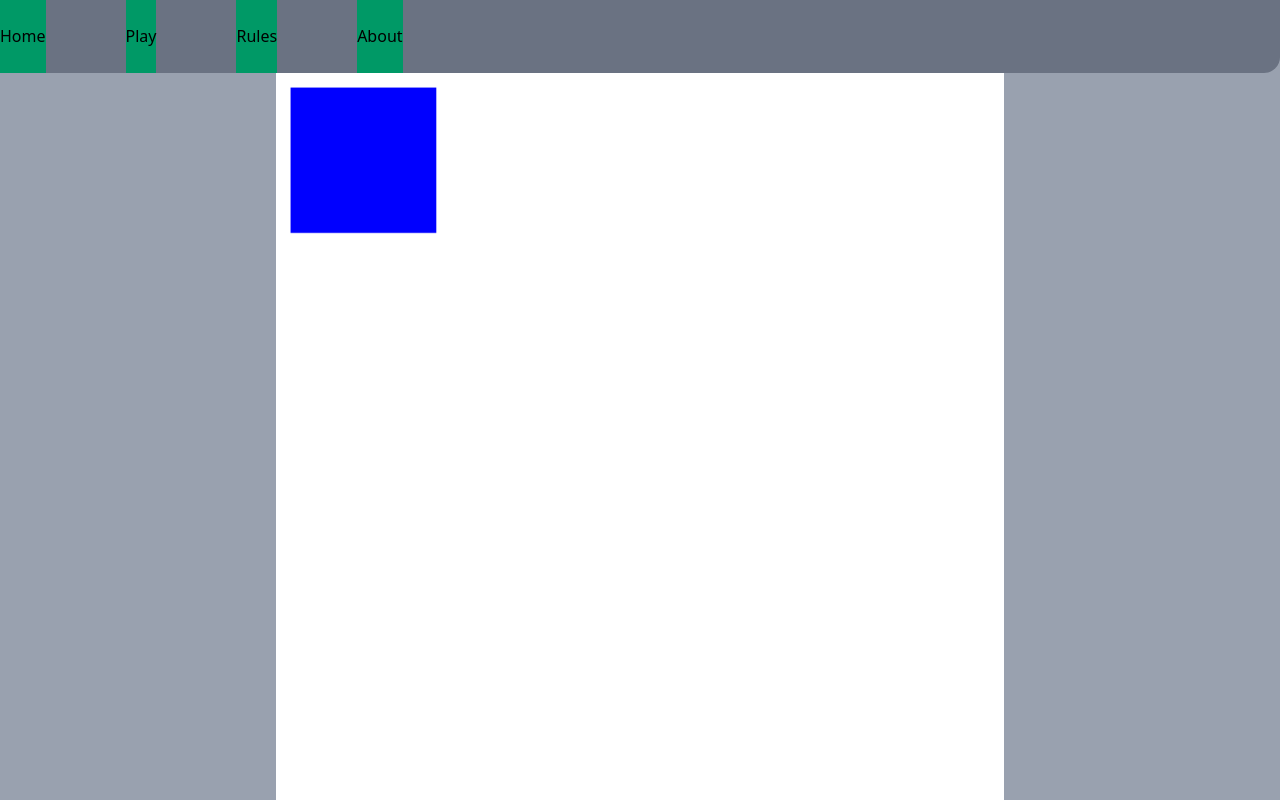
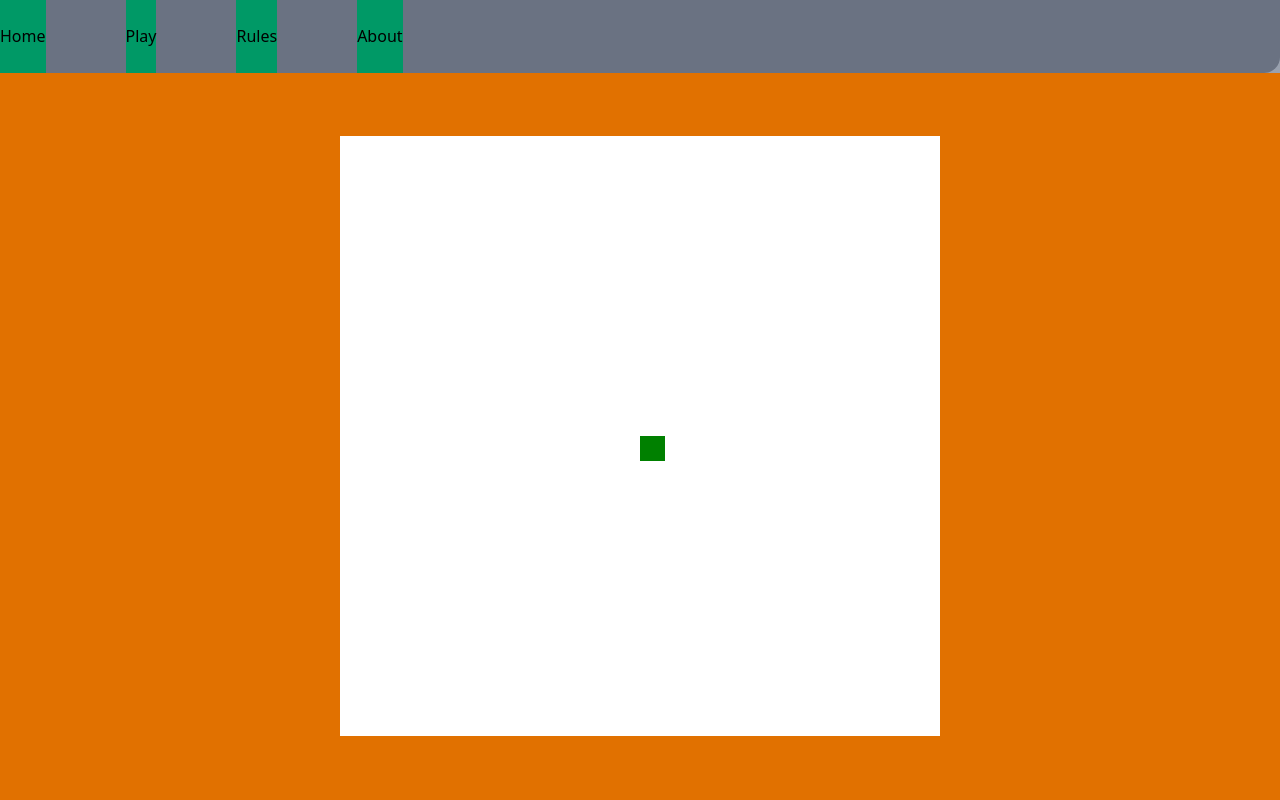
Before and after one commit to Deepcode007/Snake-Game, a React (Vite) app: page / in a window 1280 px wide. Built offline with nearby package versions, Linux system fonts and the light colour scheme.

Commit message:
Feat: Setup the canvas in react.

```diff
--- a/src/App.tsx
+++ b/src/App.tsx
@@ -1,18 +1,46 @@
-import { useEffect, useRef } from "react";
+import { createContext, useState, type ReactNode } from "react";
 import { Navbar } from "./components/navbar";
 import "./index.css";
 import { Canvas } from "./components/canvas";
 
+export interface SnakeSegment {
+    x: number,
+    y: number
+}
+
+export interface GlobalContextType {
+    snake: SnakeSegment[];
+    setSnake: React.Dispatch<React.SetStateAction<SnakeSegment[]>>;
+    food: { x: number; y: number };
+    setFood: React.Dispatch<React.SetStateAction<{ x: number; y: number }>>;
+}
+
+export const grid_size = 25;
+export const GlobalContext = createContext<GlobalContextType | null>(null);
+export const GlobalProvider = ({ children }: { children: ReactNode }) => {
+    const [snake, setSnake] = useState([
+        { x: 0, y: 0 },
+    ]);
+    const [food, setFood] = useState({ x: 1, y: 1 });
+
+    return (
+        <GlobalContext.Provider value={{ snake, setSnake, food, setFood }}>
+            {children}
+        </GlobalContext.Provider>
+    );
+};
 
 export function App() {
     return (
-        <div className="bg-gray-400 h-screen flex flex-col">
-            <Navbar></Navbar>
-            <div className="flex justify-center align-middle h-full w-full">
-                <Canvas/>
+        <GlobalProvider>
+            <div className="bg-gray-400 h-screen flex flex-col">
+                <Navbar></Navbar>
+                <div className="flex justify-center items-center h-full w-full bg-amber-600">
+                    <Canvas />
+                </div>
             </div>
-      </div>
-  );
+        </GlobalProvider>
+    );
 }
 
 export default App;
--- a/src/components/canvas.tsx
+++ b/src/components/canvas.tsx
@@ -1,26 +1,59 @@
-import { useEffect, useRef } from "react";
+import { GlobalContext, grid_size, type GlobalContextType } from "@/App";
+import { draw } from "@/functions/game";
+import { useContext, useEffect, useRef } from "react";
 
+export function Canvas() {
+    const { snake, setSnake } = useContext(GlobalContext) as GlobalContextType;
+    const canvasRef = useRef<HTMLCanvasElement>(null);
 
-export function Canvas()
-{
-    const canvasRef = useRef(null);
     useEffect(() => {
-        const canvas = canvasRef.current as HTMLCanvasElement | null;
-        // Ensure canvas is available before accessing context
-        if (canvas) {
-            const ctx = canvas.getContext('2d') as CanvasRenderingContext2D;
+        const canvas = canvasRef.current;
+        if (!canvas) return;
 
-          // Example: Draw a simple rectangle
-          ctx.fillStyle = 'blue';
-          ctx.fillRect(10, 10, 100, 100);
+        const ctx = canvas.getContext("2d");
+        if (!ctx) return;
 
-          // Cleanup function for animations or event listeners
-          return () => {
-            // Cancel animation frames or remove listeners here
-          };
+        // Define logical dimensions
+        const width = 600;
+        const height = 600;
+
+        // Handle High DPI displays (Retina screens)
+        const dpr = window.devicePixelRatio || 1;
+        canvas.width = width * dpr;
+        canvas.height = height * dpr;
+
+        // Scale context so we can use logical coordinates (0-500)
+        ctx.scale(dpr, dpr);
+
+        // Calculate center position aligned to the grid
+        const centerX = Math.floor(width / 2 / grid_size) * grid_size;
+        const centerY = Math.floor(height / 2 / grid_size) * grid_size;
+
+        // Update global state
+        setSnake([{ x: centerX, y: centerY }]);
+
+        // Initial draw
+        ctx.fillStyle = "white";
+        ctx.fillRect(0, 0, width, height);
+
+        ctx.fillStyle = "green";
+        ctx.fillRect(centerX, centerY, grid_size, grid_size);
+
+        const a = setInterval(draw, 500);
+
+        return () => {
+            clearInterval(a);
         }
-      }, [])
+    }, [setSnake]);
 
-
-    return <canvas ref={canvasRef} width="500px" height="500px" style={{ backgroundColor: "white" }} />
+    return (
+        <canvas
+            ref={canvasRef}
+            style={{
+                backgroundColor: "white",
+                width: "600px",
+                height: "600px",
+            }}
+        />
+    );
 }
--- /dev/null
+++ b/src/functions/game.ts
@@ -0,0 +1,5 @@
+import { Canvas } from "@/components/canvas";
+const canvas = document.getElementById("gameCanvas") as HTMLCanvasElement;
+// const ctx = canvas.getContext("2d") as  CanvasRenderingContext2D; // paint brush
+
+export function draw() {}
```
